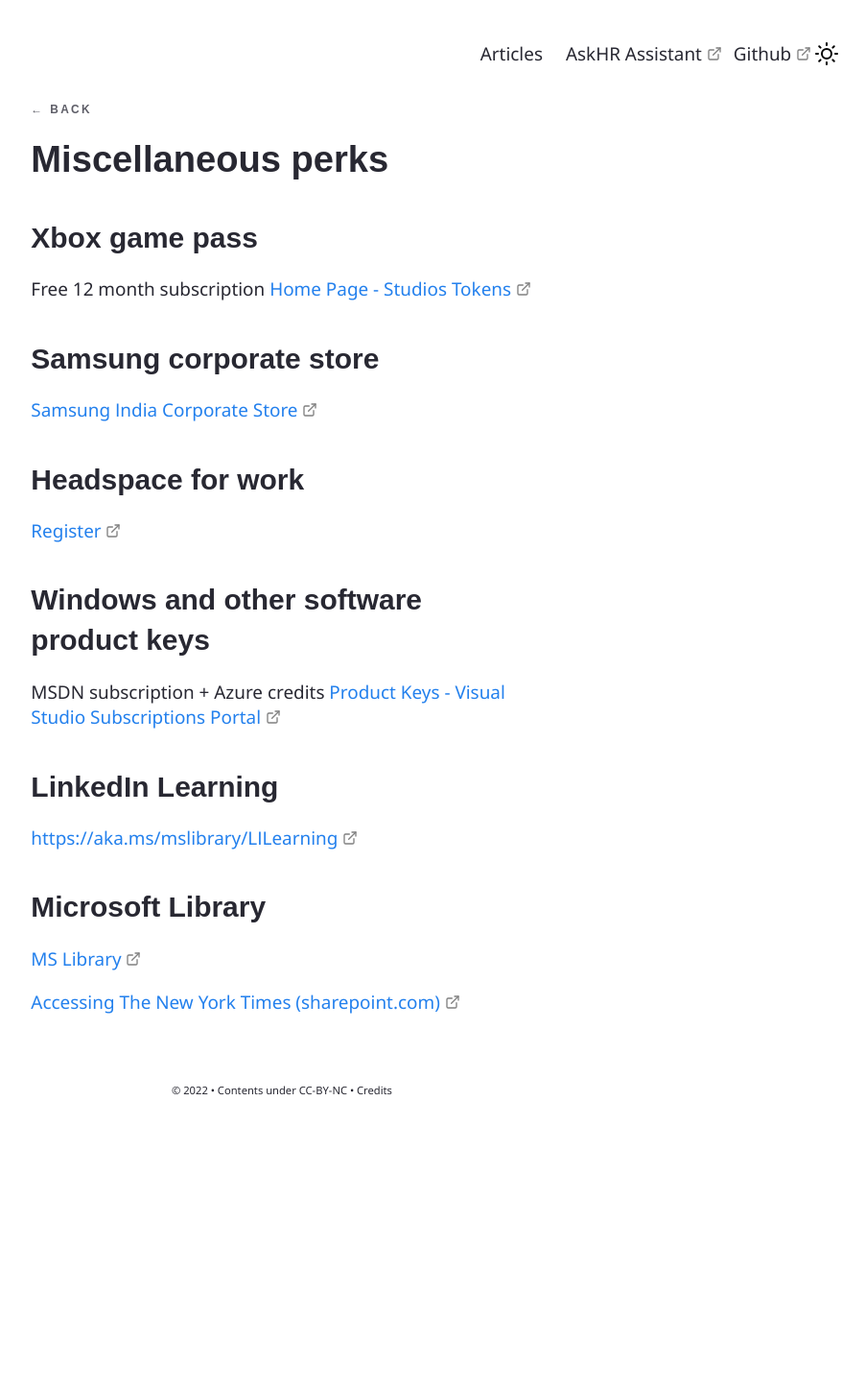
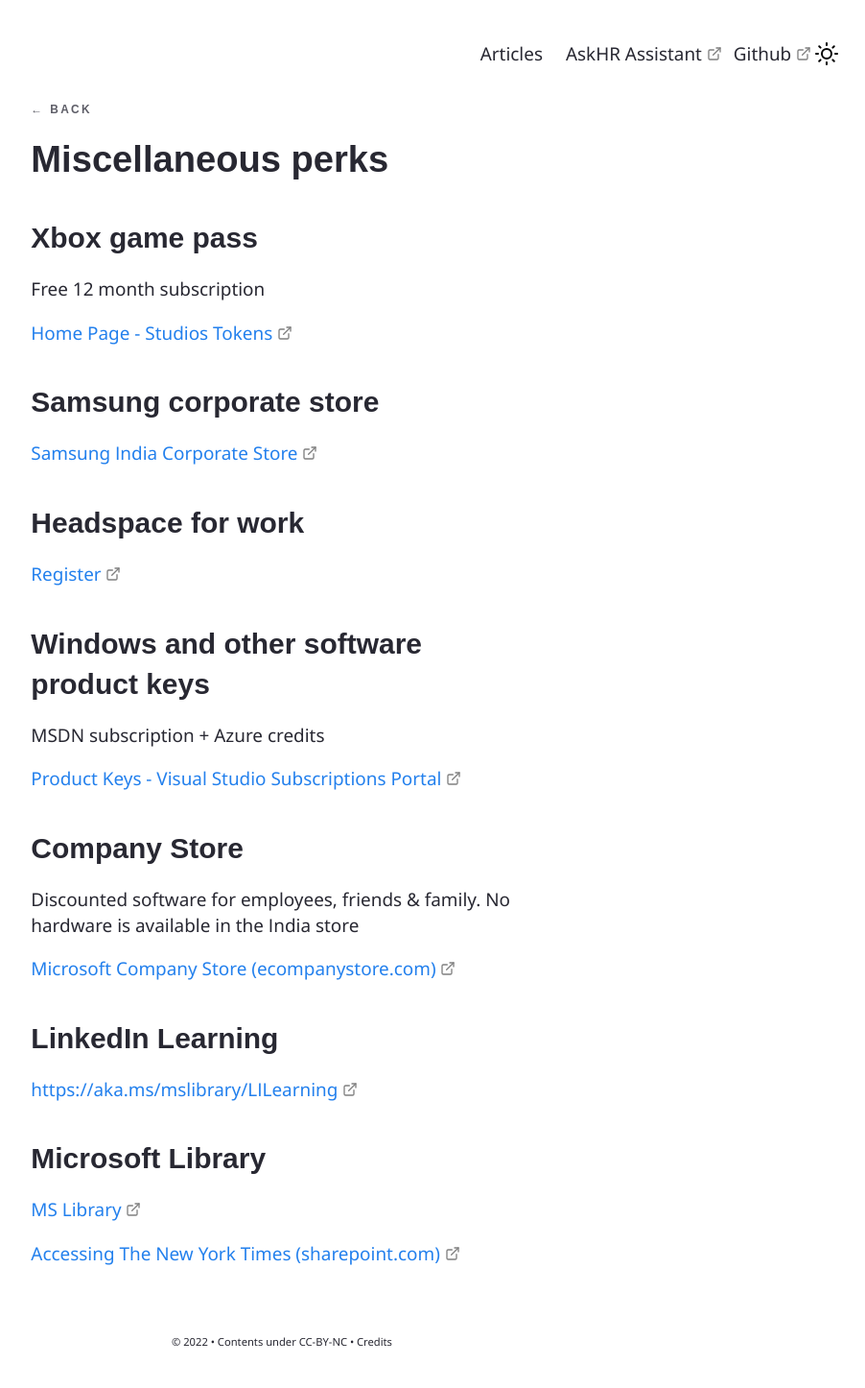
Before and after one commit to akademi-archive/akademi-archive.github.io, a Jekyll site: the page built from _notes/Public/Miscellaneous perks.md, in a window 1280 px wide. Shown: the whole page at 96% size, without its empty margins (346-1248 px from the left). Built offline with Jekyll 4.4.1, drawn with Linux system fonts in a browser that asks for light colours; some web fonts are replaced; before the commit the page ends 1184 px from its top, so only the background shows below that.

Commit message:
Update Miscellaneous perks.md

```diff
--- a/_notes/Public/Miscellaneous perks.md
+++ b/_notes/Public/Miscellaneous perks.md
@@ -2,24 +2,37 @@
 feed: show
 title: Miscellaneous perks
 date: 22-09-2022
-date modified: 22-09-2022
+date modified: 24-08-2023
 ---
 
 ### Xbox game pass
+
 Free 12 month subscription
+
 [Home Page - Studios Tokens](https://studiostokens.azurewebsites.net/)
 
 ### Samsung corporate store
+
 [Samsung India Corporate Store](https://www.samsung.com/in/web/b2b-login/corporate/)
 
 ### Headspace for work
+
 [Register](https://work.headspace.com/microsoft/member-enroll)
 
 ### Windows and other software product keys
+
 MSDN subscription + Azure credits
+
 [Product Keys - Visual Studio Subscriptions Portal](https://my.visualstudio.com/ProductKeys?mkt=en-us)
 
+### Company Store
+
+Discounted software for employees, friends & family. No hardware is available in the India store
+
+[Microsoft Company Store (ecompanystore.com)](https://store.ecompanystore.com/microsoft/Shop/Landing/)
+
 ### LinkedIn Learning
+
 [https://aka.ms/mslibrary/LILearning](https://aka.ms/mslibrary/LILearning)
 
 ### Microsoft Library
```
